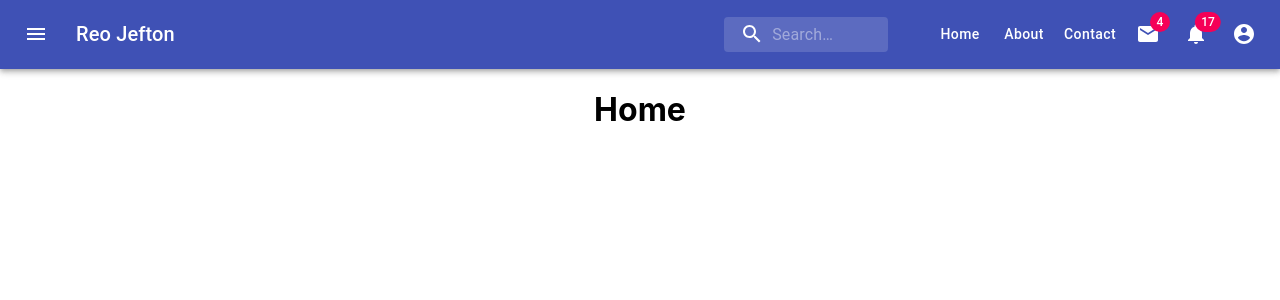
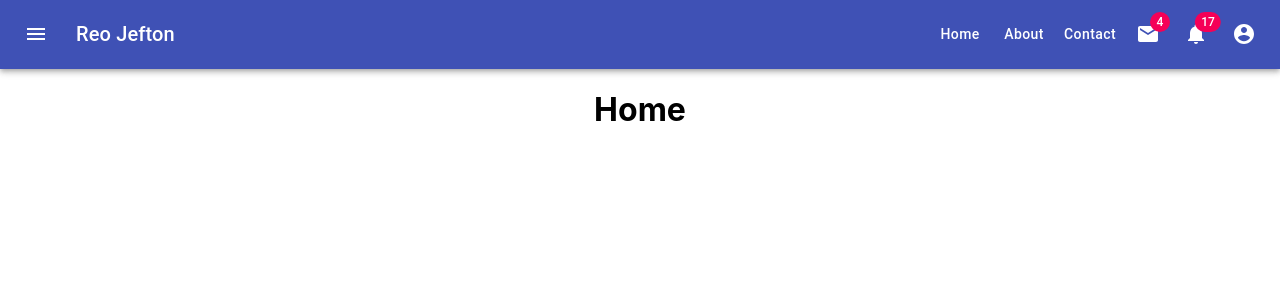
Before and after one commit to ReoJefton/react-material, a React (Create React App) app: page / in a window 1280 px wide. Shown: the top 300 px of the page. Built offline with nearby package versions, Linux system fonts and the light colour scheme.

Commit message:
Hid search elements

```diff
--- a/src/AppBar.js
+++ b/src/AppBar.js
@@ -4,12 +4,12 @@ import AppBar from '@material-ui/core/AppBar';
 import Toolbar from '@material-ui/core/Toolbar';
 import IconButton from '@material-ui/core/IconButton';
 import Typography from '@material-ui/core/Typography';
-import InputBase from '@material-ui/core/InputBase';
+// import InputBase from '@material-ui/core/InputBase';
 import Badge from '@material-ui/core/Badge';
 import MenuItem from '@material-ui/core/MenuItem';
 import Menu from '@material-ui/core/Menu';
 import MenuIcon from '@material-ui/icons/Menu';
-import SearchIcon from '@material-ui/icons/Search';
+// import SearchIcon from '@material-ui/icons/Search';
 import AccountCircle from '@material-ui/icons/AccountCircle';
 import MailIcon from '@material-ui/icons/Mail';
 import NotificationsIcon from '@material-ui/icons/Notifications';
@@ -35,45 +35,45 @@ const useStyles = makeStyles((theme) => ({
       display: 'block',
     },
   },
-  search: {
-    position: 'relative',
-    borderRadius: theme.shape.borderRadius,
-    backgroundColor: fade(theme.palette.common.white, 0.15),
-    '&:hover': {
-      backgroundColor: fade(theme.palette.common.white, 0.25),
-    },
-    marginLeft: 0,
-    width: '100%',
-    [theme.breakpoints.up('sm')]: {
-      marginLeft: theme.spacing(1),
-      width: 'auto',
-    },
-  },
-  searchIcon: {
-    padding: theme.spacing(0, 2),
-    height: '100%',
-    position: 'absolute',
-    pointerEvents: 'none',
-    display: 'flex',
-    alignItems: 'center',
-    justifyContent: 'center',
-  },
-  inputRoot: {
-    color: 'inherit',
-  },
-  inputInput: {
-    padding: theme.spacing(1, 1, 1, 0),
-    // vertical padding + font size from searchIcon
-    paddingLeft: `calc(1em + ${theme.spacing(4)}px)`,
-    transition: theme.transitions.create('width'),
-    width: '100%',
-    [theme.breakpoints.up('sm')]: {
-      width: '12ch',
-      '&:focus': {
-        width: '20ch',
-      },
-    },
-  },
+  // search: {
+  //   position: 'relative',
+  //   borderRadius: theme.shape.borderRadius,
+  //   backgroundColor: fade(theme.palette.common.white, 0.15),
+  //   '&:hover': {
+  //     backgroundColor: fade(theme.palette.common.white, 0.25),
+  //   },
+  //   marginLeft: 0,
+  //   width: '100%',
+  //   [theme.breakpoints.up('sm')]: {
+  //     marginLeft: theme.spacing(1),
+  //     width: 'auto',
+  //   },
+  // },
+  // searchIcon: {
+  //   padding: theme.spacing(0, 2),
+  //   height: '100%',
+  //   position: 'absolute',
+  //   pointerEvents: 'none',
+  //   display: 'flex',
+  //   alignItems: 'center',
+  //   justifyContent: 'center',
+  // },
+  // inputRoot: {
+  //   color: 'inherit',
+  // },
+  // inputInput: {
+  //   padding: theme.spacing(1, 1, 1, 0),
+  //   // vertical padding + font size from searchIcon
+  //   paddingLeft: `calc(1em + ${theme.spacing(4)}px)`,
+  //   transition: theme.transitions.create('width'),
+  //   width: '100%',
+  //   [theme.breakpoints.up('sm')]: {
+  //     width: '12ch',
+  //     '&:focus': {
+  //       width: '20ch',
+  //     },
+  //   },
+  // },
   navUL: {
     display: 'flex',
     justifyContent: 'space-around',
@@ -199,7 +199,7 @@ export default function PrimarySearchAppBar() {
             Reo Jefton
           </Typography>
 
-          <div className={classes.grow} />
+          {/* <div className={classes.grow} />
           <div className={classes.search}>
             <div className={classes.searchIcon}>
               <SearchIcon />
@@ -212,8 +212,8 @@ export default function PrimarySearchAppBar() {
               }}
               inputProps={{ 'aria-label': 'search' }}
             />
-          </div>
-
+          </div> */}
+          <div className={classes.grow} />
           <nav>
             <ul className={classes.navUL}>
               <li>
```
